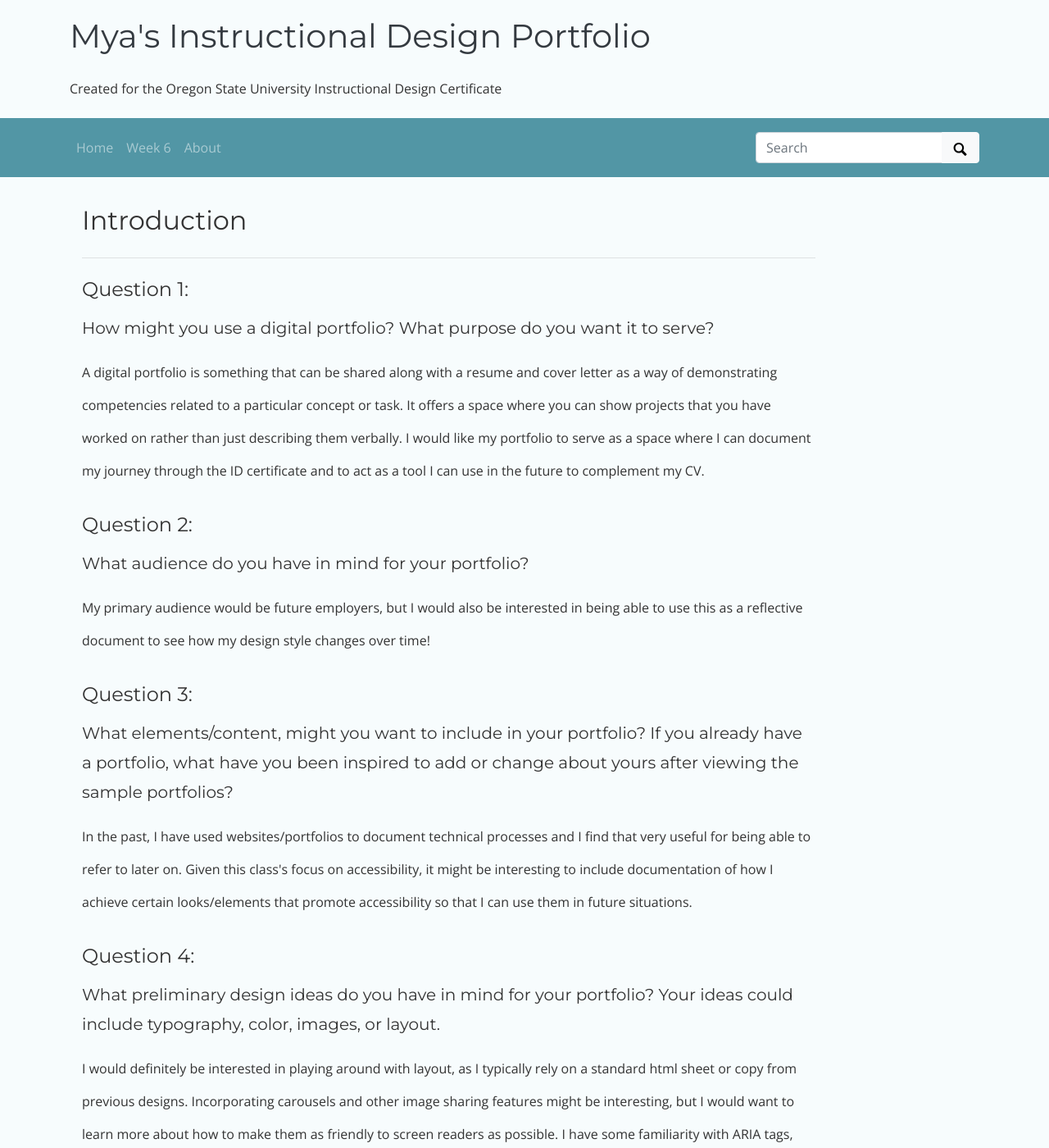
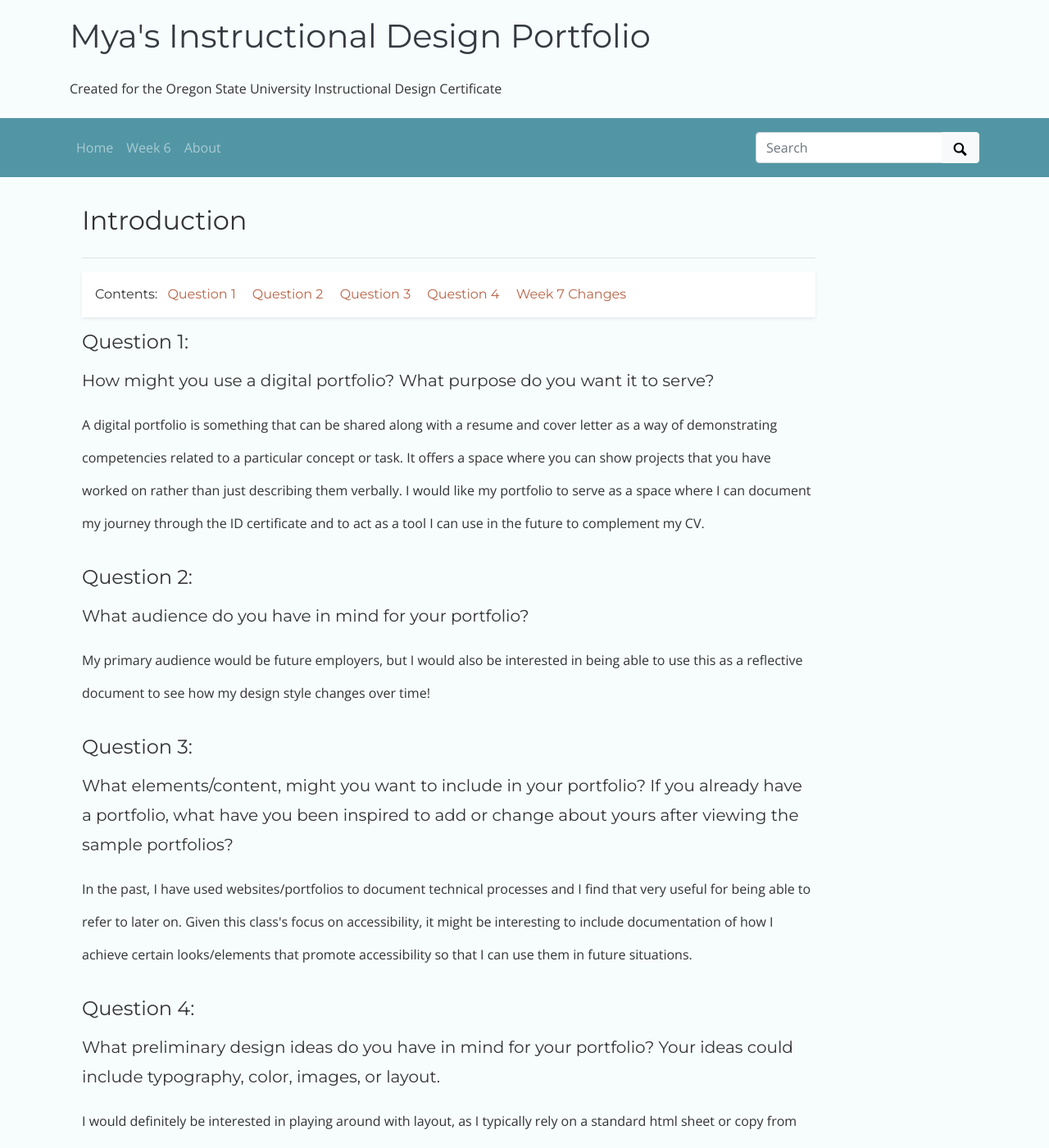
Before and after one commit to mxballin/instructional-design, a Jekyll site: the page built from index.md, in a window 1280 px wide and 1400 px high. Shown: the whole window at 82% size. Built offline with Jekyll 4.4.1, drawn with Linux system fonts in a browser that asks for light colours; some web fonts are replaced; part of the change alters nothing that is shown; some of the changed text lies outside the part shown.

Commit message:
Update home-infographic.html

```diff
--- a/_layouts/home-infographic.html
+++ b/_layouts/home-infographic.html
@@ -8,6 +8,7 @@ layout: page
     <div class="col-md-10 my-auto">
       <h2> Introduction </h2>
       <hr>
+      {% include feature/nav-menu.html sections="Question 1;Question 2;Question 3;Question 4;Week 7 Changes" %}
       <h4>Question 1:</h4> <h5>How might you use a digital portfolio? What purpose do you want it to serve?</h5>
       <p class="py-2" style="width=80ch;">
       A digital portfolio is something that can be shared along with a resume and cover letter as a way of demonstrating competencies related to a particular concept or task.
@@ -30,7 +31,7 @@ layout: page
       I would definitely be interested in playing around with layout, as I typically rely on a standard html sheet or copy from previous designs. Incorporating carousels and other image sharing features might be interesting, but I would want to learn more about how to make them as friendly to screen readers as possible. I have some familiarity with ARIA tags, but not extensive knowledge of how to incorporate them.
 </p>
 <hr>
-<h4>Changes Made in Week 7</h4>
+<h4>Week 7 Changes</h4>
 1. Maximum paragraph width was adjusted to 80 characters.<br>
 2. Line spacing was increased across the site from 1.4 to 2x.<br>
 3. Increased spaces to create more effective chunks.<br>
```
